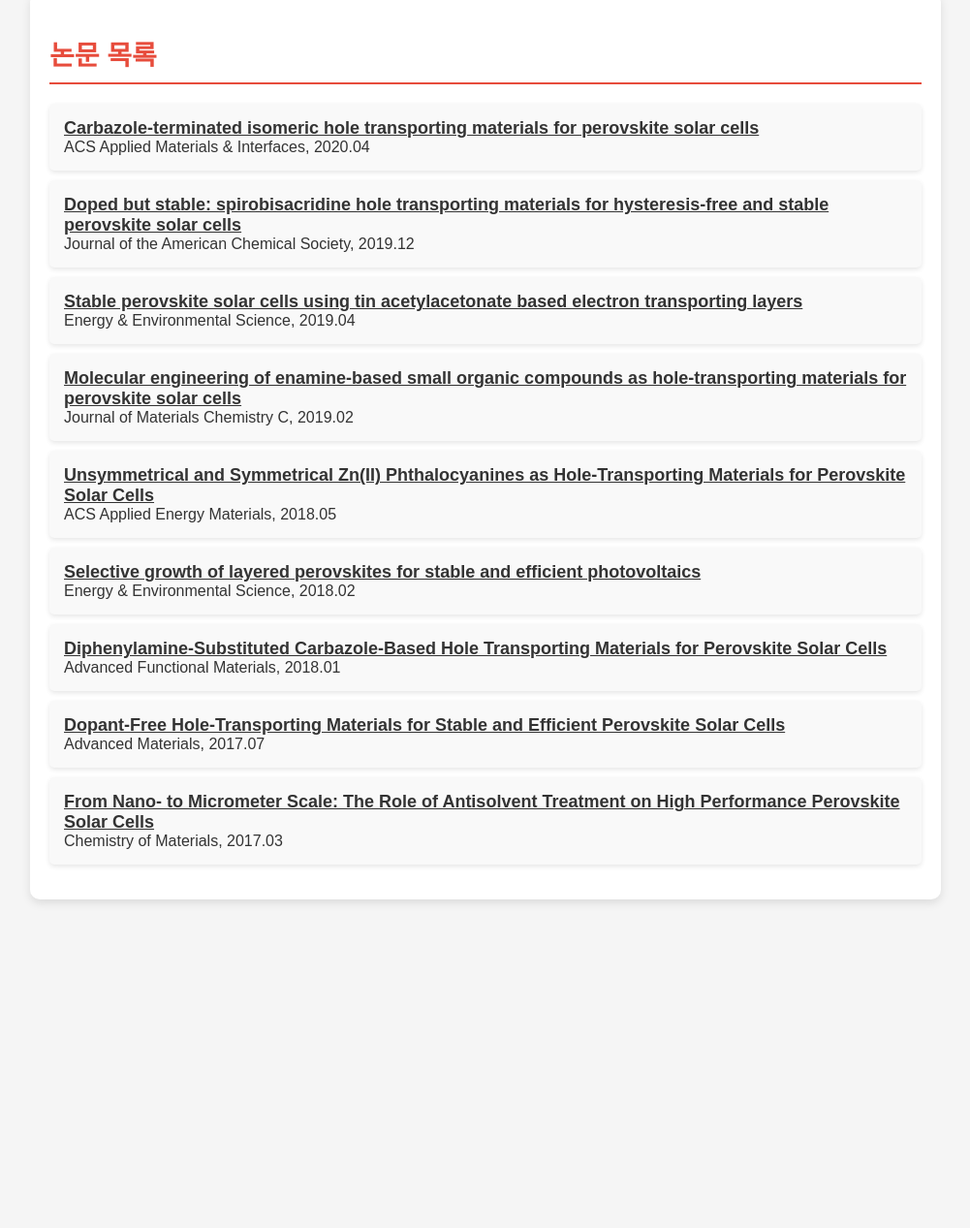
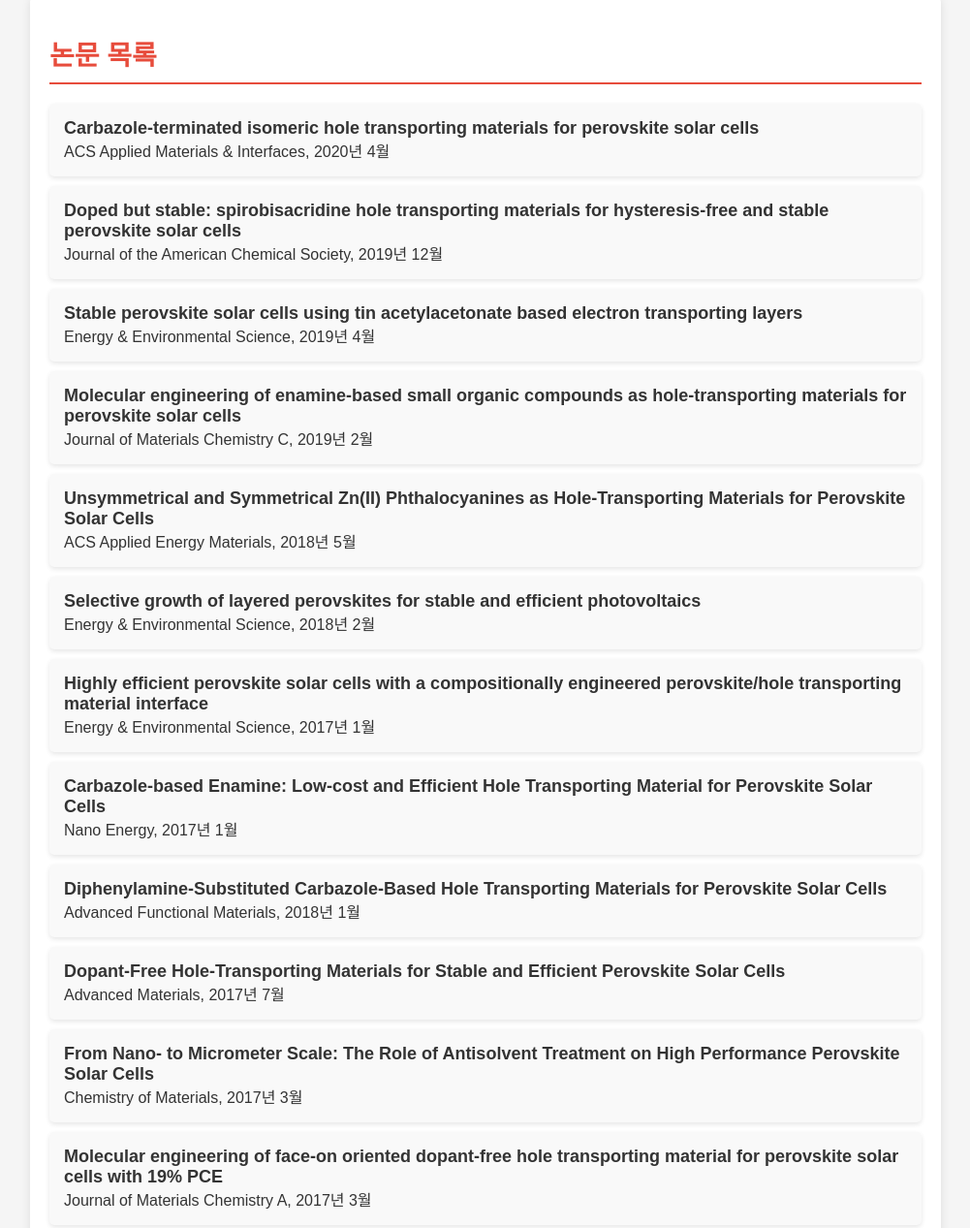
Before and after one commit to peakorganiclab/paek_lab, a plain HTML site: page publications.html in a window 1280 px wide. Shown: the part 188-1455 px from the top of the page at 97% size, without its empty margins (139-1140 px from the left). Before the commit the page ends 1156 px from the top, so only its background shows below. Drawn offline with Linux system fonts and the light colour scheme.

Commit message:
Update publications.html

```diff
--- a/publications.html
+++ b/publications.html
@@ -61,17 +61,7 @@
             font-weight: bold;
             font-size: 18px;
             color: #333;
-        }
-
-        .paper-authors {
-            font-size: 14px;
-            color: #777;
-        }
-
-        .paper-year {
-            font-size: 14px;
-            color: #555;
-            font-style: italic;
+            text-decoration: none;
         }
     </style>
 </head>
@@ -83,15 +73,20 @@
     <div class="content">
         <h2>논문 목록</h2>
         <ul class="paper-list">
-            <li><a href="google.com" target="_blank" class="paper-title">Carbazole-terminated isomeric hole transporting materials for perovskite solar cells</a><br>ACS Applied Materials & Interfaces, 2020.04</li>
-            <li><a href="#" target="_blank" class="paper-title">Doped but stable: spirobisacridine hole transporting materials for hysteresis-free and stable perovskite solar cells</a><br>Journal of the American Chemical Society, 2019.12</li>
-            <li><a href="#" target="_blank" class="paper-title">Stable perovskite solar cells using tin acetylacetonate based electron transporting layers</a><br>Energy & Environmental Science, 2019.04</li>
-            <li><a href="#" target="_blank" class="paper-title">Molecular engineering of enamine-based small organic compounds as hole-transporting materials for perovskite solar cells</a><br>Journal of Materials Chemistry C, 2019.02</li>
-            <li><a href="#" target="_blank" class="paper-title">Unsymmetrical and Symmetrical Zn(II) Phthalocyanines as Hole-Transporting Materials for Perovskite Solar Cells</a><br>ACS Applied Energy Materials, 2018.05</li>
-            <li><a href="#" target="_blank" class="paper-title">Selective growth of layered perovskites for stable and efficient photovoltaics</a><br>Energy & Environmental Science, 2018.02</li>
-            <li><a href="#" target="_blank" class="paper-title">Diphenylamine‐Substituted Carbazole‐Based Hole Transporting Materials for Perovskite Solar Cells</a><br>Advanced Functional Materials, 2018.01</li>
-            <li><a href="#" target="_blank" class="paper-title">Dopant-Free Hole-Transporting Materials for Stable and Efficient Perovskite Solar Cells</a><br>Advanced Materials, 2017.07</li>
-            <li><a href="#" target="_blank" class="paper-title">From Nano- to Micrometer Scale: The Role of Antisolvent Treatment on High Performance Perovskite Solar Cells</a><br>Chemistry of Materials, 2017.03</li>
+            <li><a href="https://pubs.acs.org/doi/10.1021/acsami.9b23495" target="_blank" class="paper-title">Carbazole-terminated isomeric hole transporting materials for perovskite solar cells</a><br>ACS Applied Materials & Interfaces, 2020년 4월</li>
+            <li><a href="https://pubs.acs.org/doi/10.1021/jacs.9b07166" target="_blank" class="paper-title">Doped but stable: spirobisacridine hole transporting materials for hysteresis-free and stable perovskite solar cells</a><br>Journal of the American Chemical Society, 2019년 12월</li>
+            <li><a href="https://pubs.rsc.org/en/content/articlehtml/2019/ee/c9ee00030a" target="_blank" class="paper-title">Stable perovskite solar cells using tin acetylacetonate based electron transporting layers</a><br>Energy & Environmental Science, 2019년 4월</li>
+            <li><a href="https://pubs.rsc.org/en/content/articlehtml/2019/tc/c8tc06416a" target="_blank" class="paper-title">Molecular engineering of enamine-based small organic compounds as hole-transporting materials for perovskite solar cells</a><br>Journal of Materials Chemistry C, 2019년 2월</li>
+            <li><a href="https://pubs.acs.org/doi/10.1021/acsaem.8b00320" target="_blank" class="paper-title">Unsymmetrical and Symmetrical Zn(II) Phthalocyanines as Hole-Transporting Materials for Perovskite Solar Cells</a><br>ACS Applied Energy Materials, 2018년 5월</li>
+            <li><a href="https://pubs.rsc.org/en/content/articlehtml/2018/ee/c7ee03397d" target="_blank" class="paper-title">Selective growth of layered perovskites for stable and efficient photovoltaics</a><br>Energy & Environmental Science, 2018년 2월</li>
+            <li><a href="https://pubs.rsc.org/en/content/articlehtml/2017/ee/c6ee03397h" target="_blank" class="paper-title">Highly efficient perovskite solar cells with a compositionally engineered perovskite/hole transporting material interface</a><br>Energy & Environmental Science, 2017년 1월</li>
+            <li><a href="https://www.sciencedirect.com/science/article/pii/S2211285516305080" target="_blank" class="paper-title">Carbazole-based Enamine: Low-cost and Efficient Hole Transporting Material for Perovskite Solar Cells</a><br>Nano Energy, 2017년 1월</li>
+            <li><a href="https://onlinelibrary.wiley.com/doi/10.1002/adfm.201704520" target="_blank" class="paper-title">Diphenylamine‐Substituted Carbazole‐Based Hole Transporting Materials for Perovskite Solar Cells</a><br>Advanced Functional Materials, 2018년 1월</li>
+            <li><a href="https://onlinelibrary.wiley.com/doi/10.1002/adma.201701490" target="_blank" class="paper-title">Dopant-Free Hole-Transporting Materials for Stable and Efficient Perovskite Solar Cells</a><br>Advanced Materials, 2017년 7월</li>
+            <li><a href="https://pubs.acs.org/doi/10.1021/acs.chemmater.7b00600" target="_blank" class="paper-title">From Nano- to Micrometer Scale: The Role of Antisolvent Treatment on High Performance Perovskite Solar Cells</a><br>Chemistry of Materials, 2017년 3월</li>
+            <li><a href="https://pubs.rsc.org/en/content/articlehtml/2017/ta/c7ta00852a" target="_blank" class="paper-title">Molecular engineering of face-on oriented dopant-free hole transporting material for perovskite solar cells with 19% PCE</a><br>Journal of Materials Chemistry A, 2017년 3월</li>
+            <li><a href="https://pubs.rsc.org/en/content/articlehtml/2016/ta/c6ta07320a" target="_blank" class="paper-title">A highly hindered bithiophene-functionalized dispiro-oxepine derivative as an efficient hole transporting material for perovskite solar cells</a><br>Journal of Materials Chemistry A, 2016년 10월</li>
+            <li><a href="https://pubs.rsc.org/en/content/articlehtml/2016/sc/c5sc04819a" target="_blank" class="paper-title">Donor-π-Donor Type Hole Transporting Material: Marked π-Bridge Effects on Optoelectronic Properties, Solid-State Structure, and Perovskite Solar Cell Efficiency</a><br>Chemical Science, 2016년 5월</li>
         </ul>
     </div>
 </body>
```
